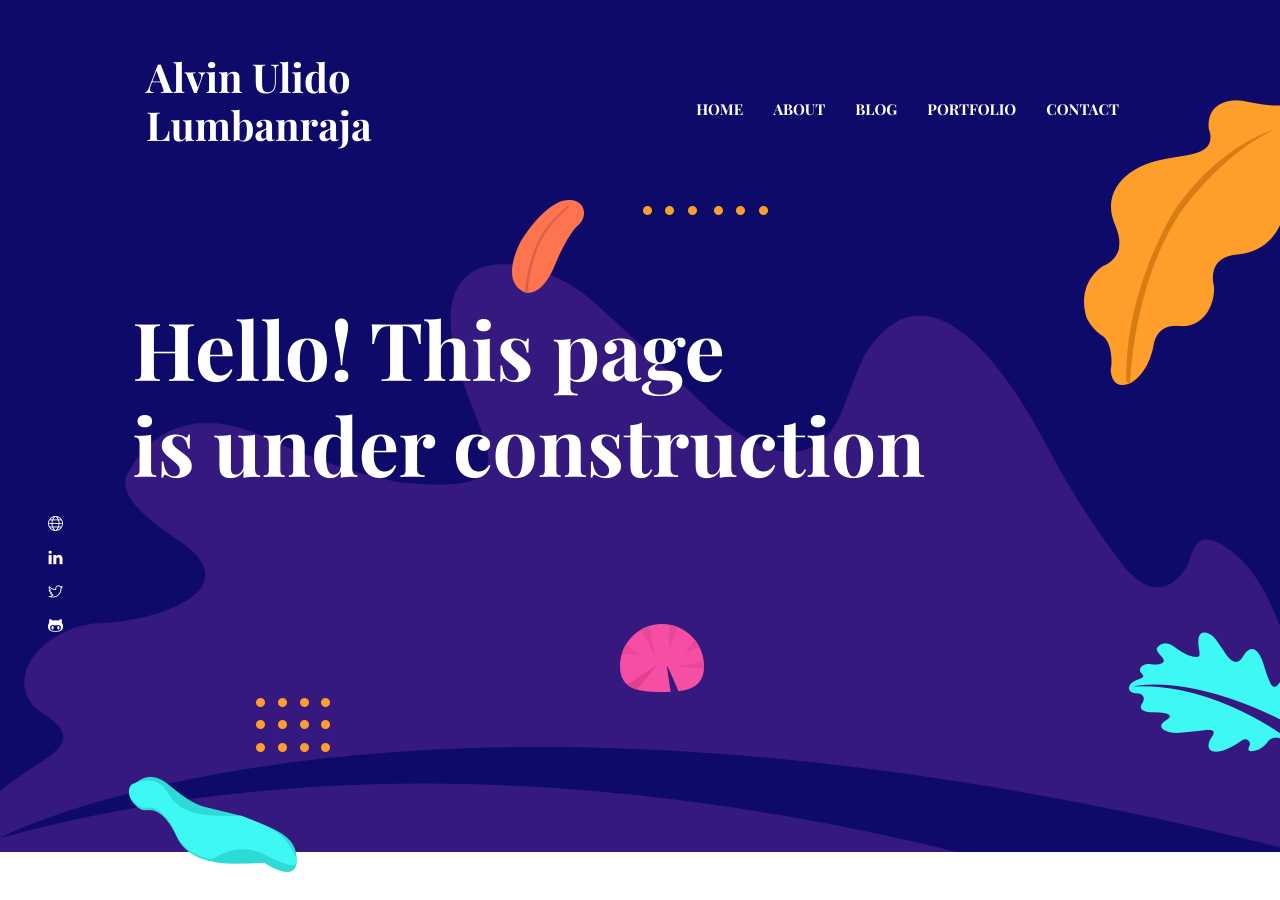
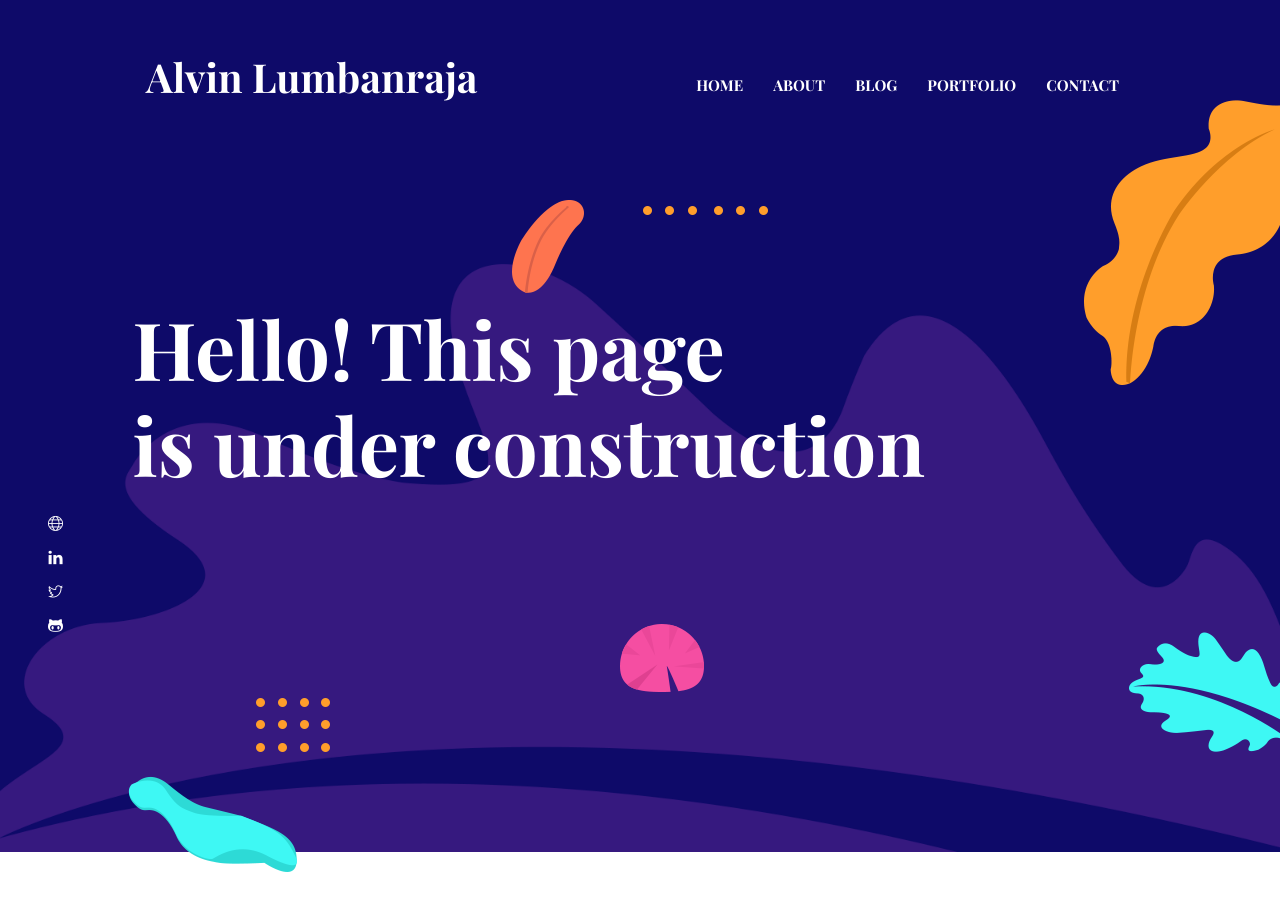
Before and after one commit to alumbanraja/alumbanraja.github.io, a Jekyll site: the page built from index.html, in a window 1280 px wide and 900 px high. Built offline with Jekyll 4.4.1, drawn with Linux system fonts in a browser that asks for light colours.

Commit message:
Update settings.yml

```diff
--- a/_data/settings.yml
+++ b/_data/settings.yml
@@ -1,7 +1,7 @@
 #-------------------------------
 # General Site Settings
 
-title: Alvin Ulido <br> Lumbanraja
+title: Alvin Lumbanraja
 logo:
 author: Alvin U. Lumbanraja
 description: this is meta description
```
